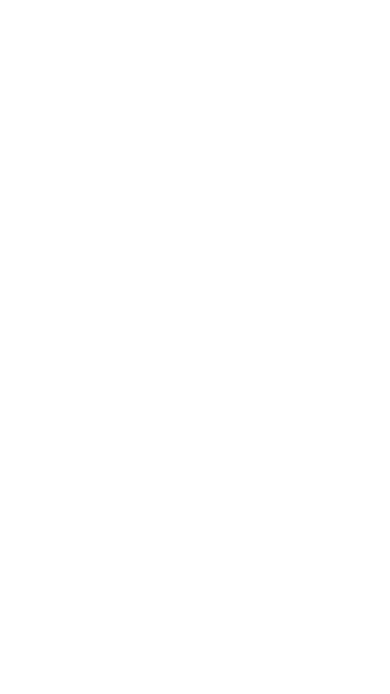
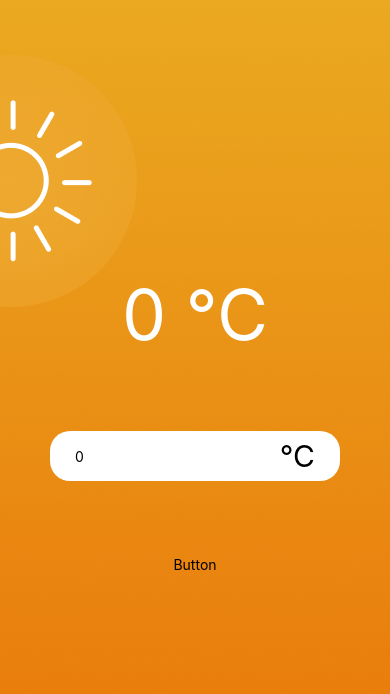
Before and after one commit to mike242424/temperature-convertor, a React Native app: screen / in a window 390 px wide. Shown: the top 694 px of the page. Built offline with nearby package versions, Linux system fonts and the light colour scheme.

Commit message:
initial strutcture, display temp component, and input component

```diff
--- a/App.js
+++ b/App.js
@@ -1,12 +1,32 @@
-import { Text } from 'react-native';
+import { Text, View, ImageBackground } from 'react-native';
 import { SafeAreaProvider, SafeAreaView } from 'react-native-safe-area-context';
 import { style } from './App.style';
+import Input from './conponents/Input/Input';
+import { useState } from 'react';
+import DisplayTemperature from './conponents/DisplayTemperature/DisplayTemperature';
 
 const App = () => {
+  const [inputValue, setInputValue] = useState(0);
+  const [unit, setUnit] = useState('°C');
   return (
-    <SafeAreaProvider>
-      <SafeAreaView style={style.root}></SafeAreaView>
-    </SafeAreaProvider>
+    <ImageBackground
+      style={style.backgroundImage}
+      source={require('./assets/hot.png')}
+    >
+      <SafeAreaProvider>
+        <SafeAreaView style={style.root}>
+          <View style={style.container}>
+            <DisplayTemperature inputValue={inputValue} unit={unit} />
+            <Input
+              inputValue={inputValue}
+              onSetInputValue={setInputValue}
+              unit={unit}
+            />
+            <Text>Button</Text>
+          </View>
+        </SafeAreaView>
+      </SafeAreaProvider>
+    </ImageBackground>
   );
 };
 
--- a/App.style.js
+++ b/App.style.js
@@ -1,5 +1,13 @@
 import { StyleSheet } from 'react-native';
 
 export const style = StyleSheet.create({
-  root: { flex: 1, alignItems: 'center' },
+  root: { flex: 1, justifyContent: 'center', padding: 50 },
+  container: {
+    height: 450,
+    alignItems: 'center',
+    justifyContent: 'space-evenly',
+  },
+  backgroundImage: {
+    height: '100%',
+  },
 });
--- /dev/null
+++ b/conponents/DisplayTemperature/DisplayTemperature.jsx
@@ -0,0 +1,12 @@
+import { Text } from 'react-native';
+import { style } from './DisplayTemperature.style';
+
+const DisplayTemperature = ({ inputValue, unit }) => {
+  return (
+    <Text style={style.temperatureText}>
+      {inputValue} {unit}
+    </Text>
+  );
+};
+
+export default DisplayTemperature;
--- /dev/null
+++ b/conponents/DisplayTemperature/DisplayTemperature.style.js
@@ -0,0 +1,8 @@
+import { StyleSheet } from 'react-native';
+
+export const style = StyleSheet.create({
+  temperatureText: {
+    fontSize: 70,
+    color: 'white',
+  },
+});
--- /dev/null
+++ b/conponents/Input/Input.jsx
@@ -0,0 +1,19 @@
+import { View, TextInput, Text } from 'react-native';
+import { style } from './Input.style';
+
+const Input = ({ inputValue = 0, onSetInputValue, unit }) => {
+  return (
+    <View style={style.container}>
+      <TextInput
+        style={style.input}
+        placeholder="Type your temperature"
+        maxLength={3}
+        defaultValue={inputValue.toString()}
+        onChangeText={(text) => onSetInputValue(text)}
+      />
+      <Text style={style.unit}>{unit}</Text>
+    </View>
+  );
+};
+
+export default Input;
--- /dev/null
+++ b/conponents/Input/Input.style.js
@@ -0,0 +1,21 @@
+import { StyleSheet } from 'react-native';
+
+export const style = StyleSheet.create({
+  container: {
+    alignSelf: 'stretch',
+    justifyContent: 'center',
+  },
+  input: {
+    backgroundColor: 'white',
+    height: 50,
+    borderRadius: 20,
+
+    paddingLeft: 25,
+  },
+  unit: {
+    position: 'absolute',
+    alignSelf: 'flex-end',
+    paddingRight: 25,
+    fontSize: 30,
+  },
+});
```
Also changed, not shown: assets/cold.png (added), assets/hot.png (added).
